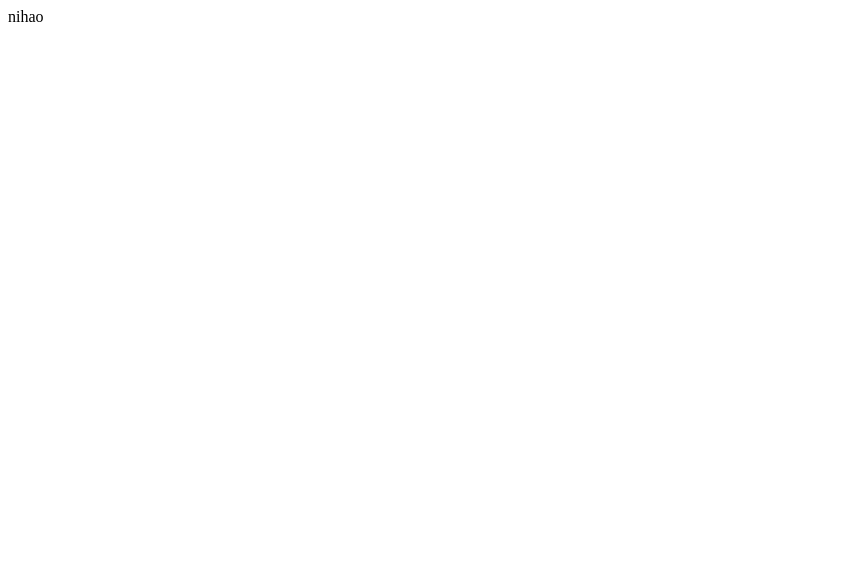
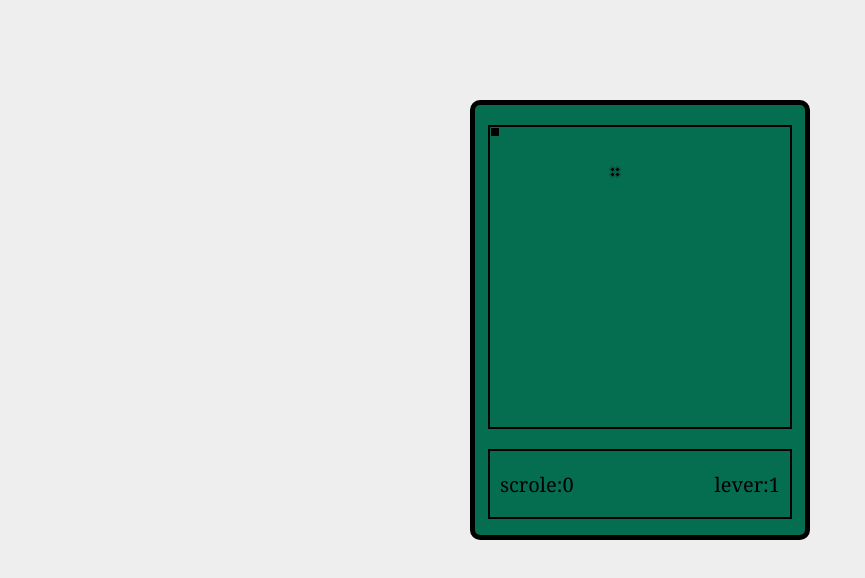
Before and after one commit to ChenS-X/SnakeByTs, a website built with webpack: page public/index.html in a window 1280 px wide. Shown: the whole page, without its empty margins (0-865 px from the left). Built offline with nearby package versions, Linux system fonts and the light colour scheme.

Commit message:
1.增加相应的类；2.规定food类相应的属性和方法

```diff
--- a/public/index.html
+++ b/public/index.html
@@ -5,8 +5,24 @@
     <meta http-equiv="X-UA-Compatible" content="IE=edge">
     <meta name="viewport" content="width=device-width, initial-scale=1.0">
     <title>贪食蛇Ts版本</title>
-</head>
+<script defer src="bundle.js"></script></head>
 <body>
-    nihao
+    <div id="gamebox">
+        <div id="main">
+            <div id="snake">
+                <div></div>
+            </div>
+            <div id="food">
+                <div></div>
+                <div></div>
+                <div></div>
+                <div></div>
+            </div>
+        </div>
+        <div id="scrolePanel">
+            <span id="scrole">scrole:0</span>
+            <span id="lever">lever:1</span>
+        </div>
+    </div>
 </body>
 </html>
--- a/src/index.ts
+++ b/src/index.ts
@@ -1,5 +1,5 @@
-function sum(a:number, b:number):number {
-    return a + b;
-}
+import './style/base.scss';
 
-sum(123, 456);
+import GameControl from './module/GameControl';
+
+const gc = new GameControl();
--- a/src/module/Food.ts
+++ b/src/module/Food.ts
@@ -1,5 +1,33 @@
 class Food {
+    element: HTMLElement
+    X: number
+    Y: number
 
+    constructor() {
+        // 因为document.getElementById获取的元素有可能为null，在后面加一个！，表示此元素不为空
+        this.element = document.getElementById('food')!
+
+        this.X = this.random();
+        this.Y = this.random();
+
+        this.element.style.left = this.X + 'px';
+        this.element.style.top = this.Y + 'px'
+    }
+
+
+    // 随机生成食物的坐标
+    random():number {
+        return Math.floor(Math.random() * 30) * 10;
+    }
+
+    // 改变食物的坐标
+    change():void{
+        this.X = this.random();
+        this.Y = this.random();
+
+        this.element.style.left = this.X + 'px';
+        this.element.style.top = this.Y + 'px';
+    }
 }
 
 export default Food;
--- a/src/module/GameControl.ts
+++ b/src/module/GameControl.ts
@@ -1,4 +1,17 @@
+import Snake from "./Snake";
+import Food from "./Food";
+import ScrolePanel from "./ScrolePanel";
+
 class GameControl {
+    snake:Snake;
+    food: Food;
+    scrolePanel: ScrolePanel;
+
+    constructor() {
+        this.snake = new Snake();
+        this.food = new Food();
+        this.scrolePanel = new ScrolePanel();
+    }
 
 }
 
--- a/src/module/Snake.ts
+++ b/src/module/Snake.ts
@@ -1,5 +1,15 @@
 class Snake {
+    element: HTMLElement;
 
+    bodies: HTMLCollection;
+
+    constructor() {
+        this.element = document.getElementById('snake')!;
+        this.bodies = this.element.getElementsByTagName('div');
+
+
+        console.log(this.element, this.bodies);
+    }
 }
 
 export default Snake;
--- /dev/null
+++ b/src/style/base.scss
@@ -0,0 +1,64 @@
+$mainColor: #056d50;
+
+* {
+    margin: 0;
+    padding: 0;
+    box-sizing: border-box;
+}
+
+body{
+    background-color: #eee;
+}
+
+#gamebox{
+    width: 340px;
+    height: 440px;
+    background-color: $mainColor;
+    border-radius: 10px;
+    border: 5px solid #000;
+    margin: 100px auto 100px;
+    font:20px bold Cambria, Cochin, Georgia, Times, 'Times New Roman', serif;
+
+    #main{
+        width: 304px;
+        height: 304px;
+        border: 2px solid #000;
+        margin: 20px auto;
+        position: relative;
+        #snake {
+            &>div{
+                width: 10px;
+                height: 10px;
+                background: #000;
+                border: 1px solid $mainColor;
+                position: absolute;
+                left: 0;
+                top: 0;
+            }
+        }
+        #food {
+            width: 10px;
+            height: 10px;
+            display: flex;
+            flex-flow: row wrap;
+            position: absolute;
+            &>div{
+                width: 5px;
+                height: 5px;
+                background: #000;
+                transform: rotate(45deg);
+                border: 1px solid $mainColor;
+            };
+        }
+    }
+    #scrolePanel{
+        width: 304px;
+        height: 70px;
+        border: 2px solid #000;
+        margin: 18px auto;
+        display: flex;
+        justify-content: space-between;
+        align-items: center;
+        padding: 0px 10px;
+    }
+}
--- a/tsconfig.json
+++ b/tsconfig.json
@@ -3,6 +3,8 @@
         "module": "ES6",
         "target": "ES6",
         "strict": true,
-        "noEmitOnError": true
-    }
+        "noEmitOnError": true,
+        "allowSyntheticDefaultImports": true
+    },
+    "include": ["**/*.ts"]
 }
--- a/webpack.config.js
+++ b/webpack.config.js
@@ -8,12 +8,19 @@ module.exports = {
         path: path.resolve(__dirname, 'dist'),
         filename: 'bundle.js'
     },
+    resolve: {
+        extensions: [".js", ".ts"]
+    },
     module: {
         rules: [
             {
                 test: /\.ts$/,
                 use: 'ts-loader',
                 exclude: /node_modules/
+            },
+            {
+                test: /\.s[ac]ss$/,
+                use: ['style-loader', 'css-loader', 'sass-loader']
             }
         ]
     },
```
Also changed, not shown: package.json (+6 -1 lines), 1 other file.
